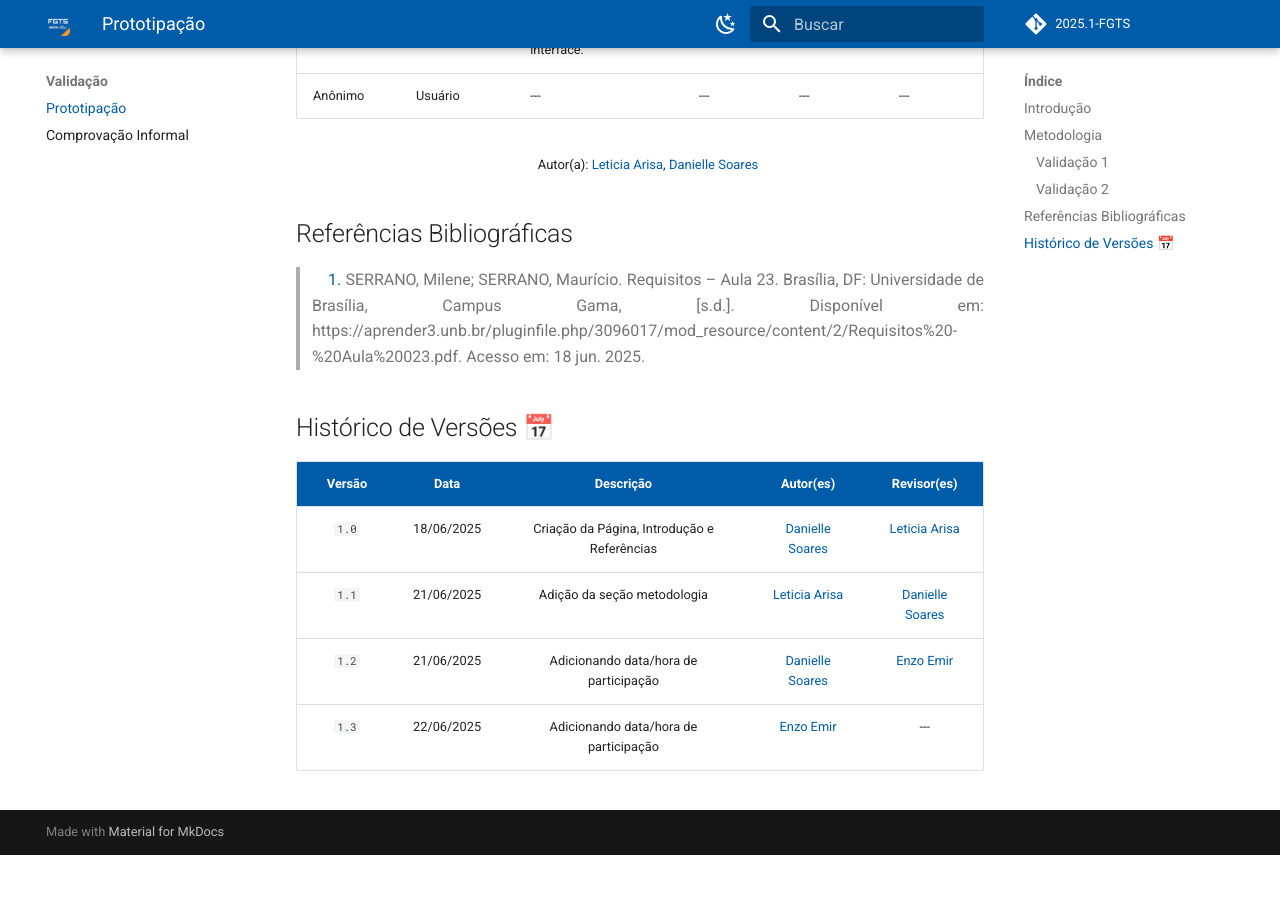
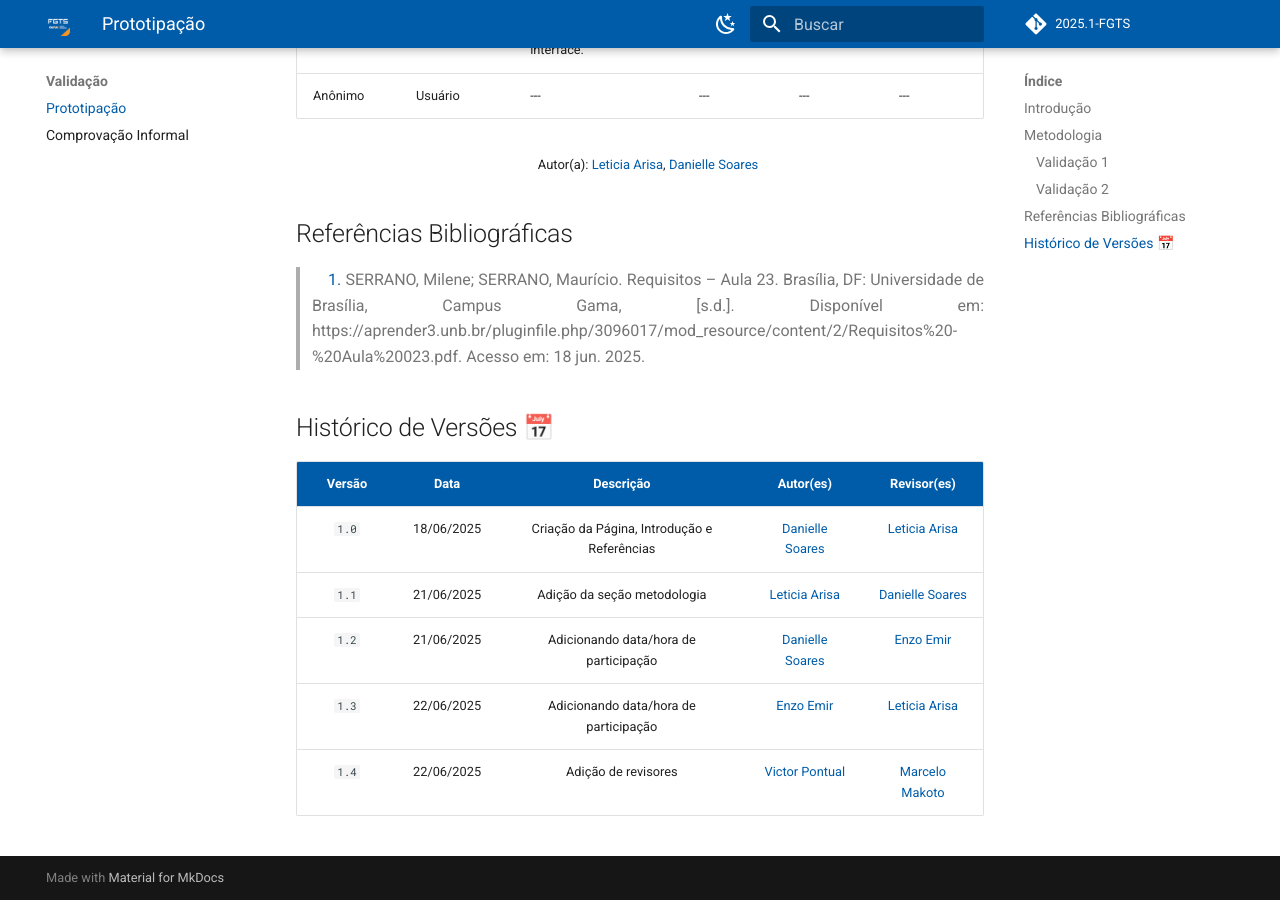
Before and after one commit to eduardodpms/REQ-FGTS, an MkDocs documentation site: the page built from docs/Validacao/Prototipacao.md, in a window 1280 px wide and 900 px high, scrolled down 5394 px. Built offline with MkDocs 1.6.1 and Material for MkDocs 9.7.7, drawn with Linux system fonts in a browser that asks for light colours; comment, search, counter and statistics services are not loaded; before the commit the page ends 6249 px from its top, so only the background shows below that.

Commit message:
docs: adicionar revisores em validação

```diff
--- a/docs/Validacao/Prototipacao.md
+++ b/docs/Validacao/Prototipacao.md
@@ -214,4 +214,5 @@ Caso queira conferir o protótipo, <a href="https://www.figma.com/proto/SRSL805B
 | `1.0` | 18/06/2025 | Criação da Página, Introdução e Referências | [Danielle Soares](https://github.com/danielle-soaress) | [Leticia Arisa](https://github.com/Leticia-Arisa-K-Higa) |
 | `1.1` | 21/06/2025 | Adição da seção metodologia | [Leticia Arisa](https://github.com/Leticia-Arisa-K-Higa) | [Danielle Soares](https://github.com/danielle-soaress) |
 | `1.2` | 21/06/2025 | Adicionando data/hora de participação | [Danielle Soares](https://github.com/danielle-soaress) | [Enzo Emir](https://github.com/EnzoEmir) |
-| `1.3` | 22/06/2025 | Adicionando data/hora de participação | [Enzo Emir](https://github.com/EnzoEmir) | --- |
+| `1.3` | 22/06/2025 | Adicionando data/hora de participação | [Enzo Emir](https://github.com/EnzoEmir) | [Leticia Arisa](https://github.com/Leticia-Arisa-K-Higa)|
+| `1.4` | 22/06/2025 | Adição de revisores | [Victor Pontual](https://github.com/VictorPontual) | [Marcelo Makoto](https://github.com/MM4k) |
```
